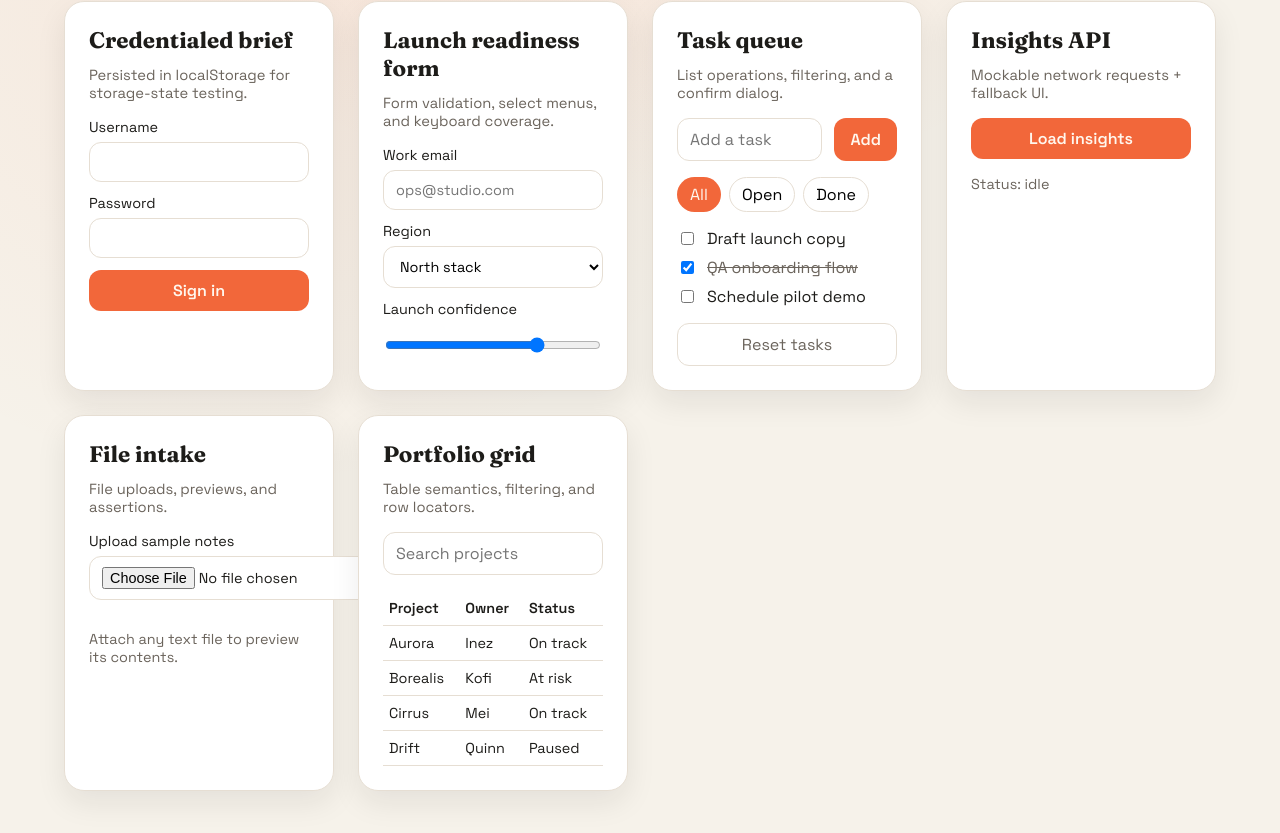
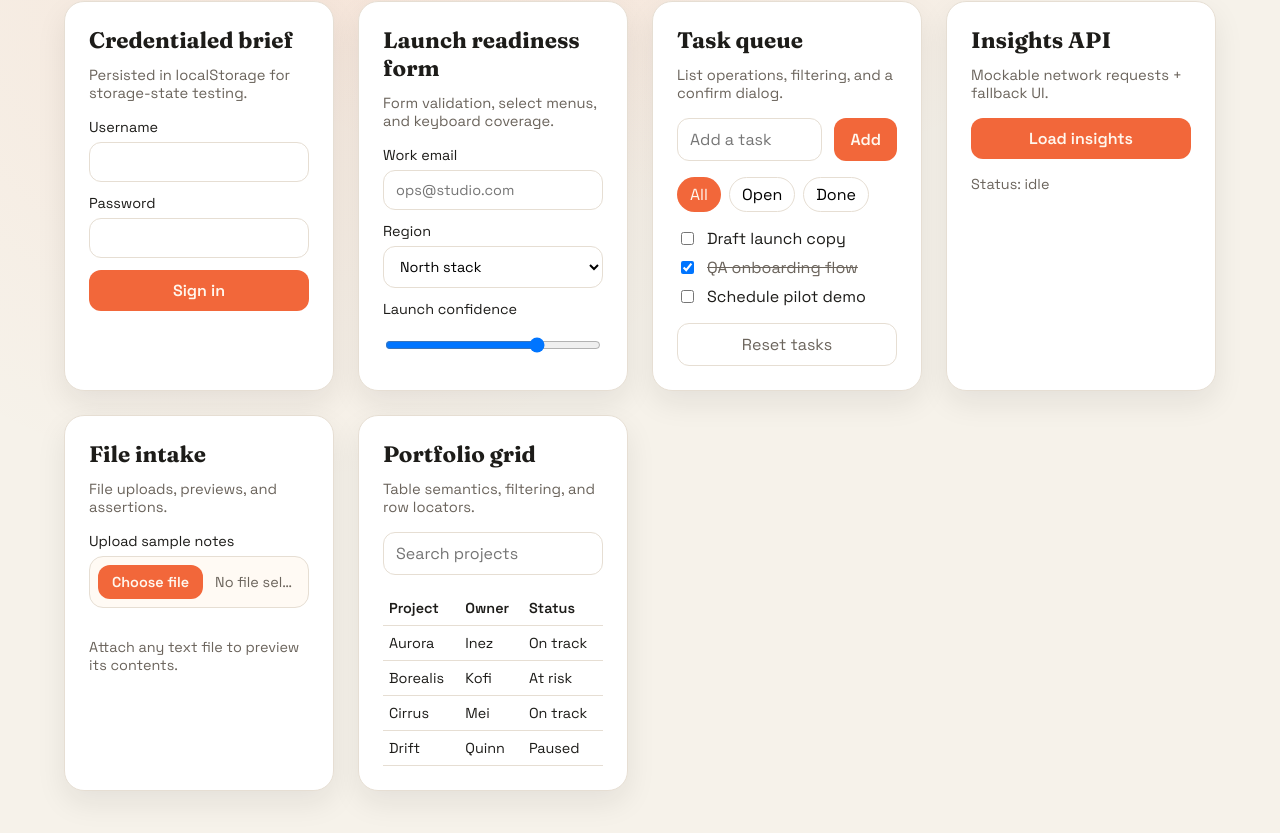
Before and after one commit to marcbey/playwright-test, a React (Vite) app: page / in a window 1280 px wide. Shown: the part 444-1277 px from the top of the page. Built offline with nearby package versions, Linux system fonts and the light colour scheme.

Commit message:
feat: style file upload control

```diff
--- a/src/App.jsx
+++ b/src/App.jsx
@@ -365,10 +365,21 @@ export default function App() {
             <h2 id="files-title">File intake</h2>
             <p>File uploads, previews, and assertions.</p>
           </div>
-          <label className="field">
-            Upload sample notes
-            <input type="file" onChange={handleFile} />
-          </label>
+          <div className="field">
+            <span>Upload sample notes</span>
+            <label className="file-picker" htmlFor="file-upload-input">
+              <input
+                id="file-upload-input"
+                type="file"
+                aria-label="Upload sample notes"
+                onChange={handleFile}
+              />
+              <span className="file-button">Choose file</span>
+              <span className="file-name">
+                {filePreview?.name ?? 'No file selected'}
+              </span>
+            </label>
+          </div>
           {filePreview ? (
             <div className="file-preview" data-testid="file-preview">
               <strong>{filePreview.name}</strong>
--- a/src/styles.css
+++ b/src/styles.css
@@ -325,6 +325,46 @@ button.ghost {
   background: #fffdf9;
 }
 
+.file-picker {
+  display: grid;
+  grid-template-columns: auto 1fr;
+  align-items: center;
+  gap: 12px;
+  padding: 8px;
+  border: 1px solid var(--stroke);
+  border-radius: 14px;
+  background: #fffaf4;
+}
+
+.file-picker input[type='file'] {
+  position: absolute;
+  opacity: 0;
+  pointer-events: none;
+  width: 1px;
+  height: 1px;
+}
+
+.file-button {
+  display: inline-flex;
+  align-items: center;
+  justify-content: center;
+  padding: 8px 14px;
+  border-radius: 12px;
+  background: var(--accent);
+  color: #fff7ee;
+  font-weight: 600;
+  cursor: pointer;
+  white-space: nowrap;
+}
+
+.file-name {
+  color: var(--muted);
+  font-size: 0.9rem;
+  overflow: hidden;
+  text-overflow: ellipsis;
+  white-space: nowrap;
+}
+
 .muted {
   color: var(--muted);
   font-size: 0.9rem;
```
